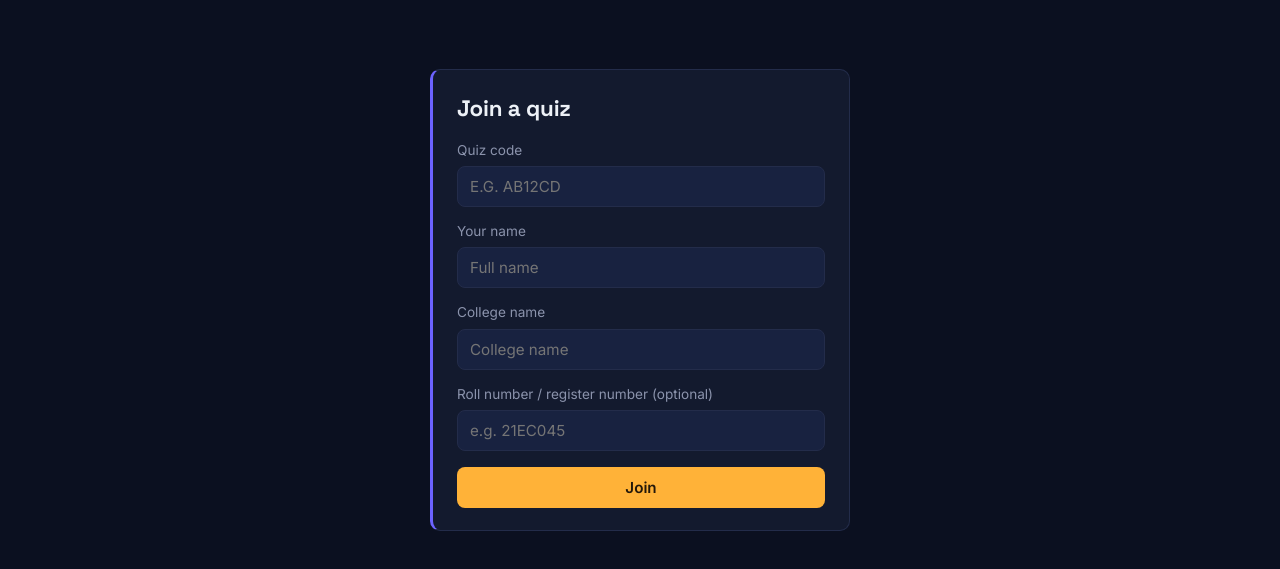
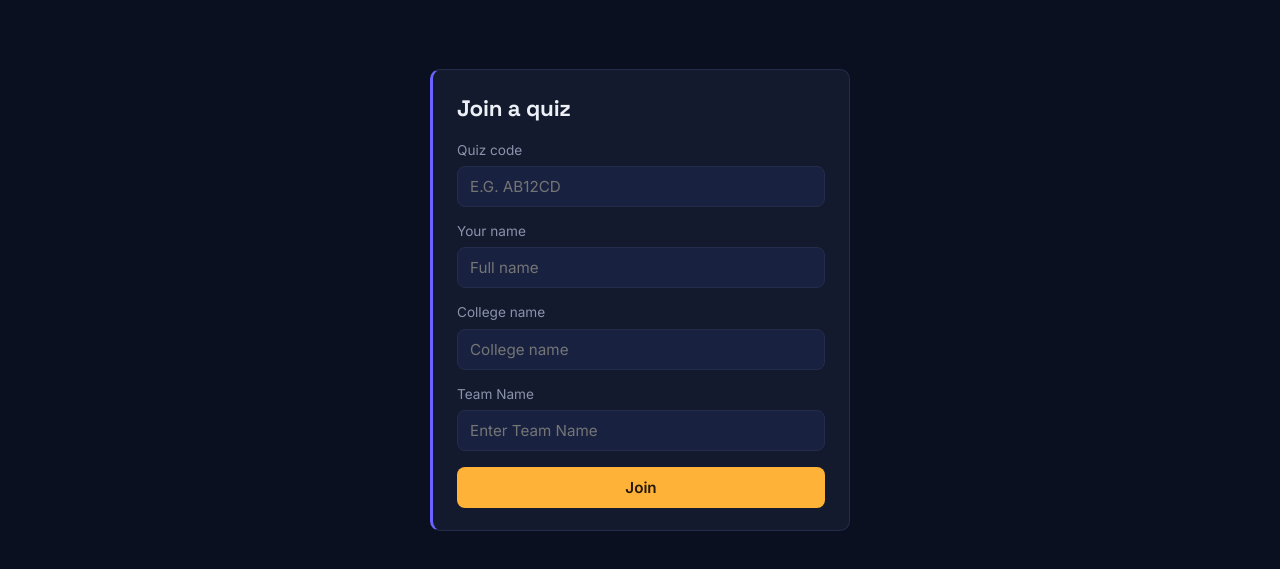
Before and after one commit to yoges-2907/Quiz_symposium_website, a website: page public/student.html in a window 1280 px wide. Shown: the part 69-638 px from the top of the page. Drawn offline with nearby package versions, Linux system fonts and the light colour scheme.

Commit message:
Change roll number input to team name input

```diff
--- a/public/student.html
+++ b/public/student.html
@@ -23,8 +23,8 @@
         <input type="text" id="j-name" placeholder="Full name">
         <label for="j-college">College name</label>
         <input type="text" id="j-college" placeholder="College name">
-        <label for="j-roll">Roll number / register number (optional)</label>
-        <input type="text" id="j-roll" placeholder="e.g. 21EC045">
+        <label for="j-roll">Team Name</label>
+        <input type="text" id="j-roll" placeholder="Enter Team Name">
         <div id="j-error" class="muted" style="color: var(--danger); display:none; margin-top: 8px;"></div>
         <button class="btn block gold" style="margin-top:16px;" onclick="handleJoin()">Join</button>
       </div>
```
